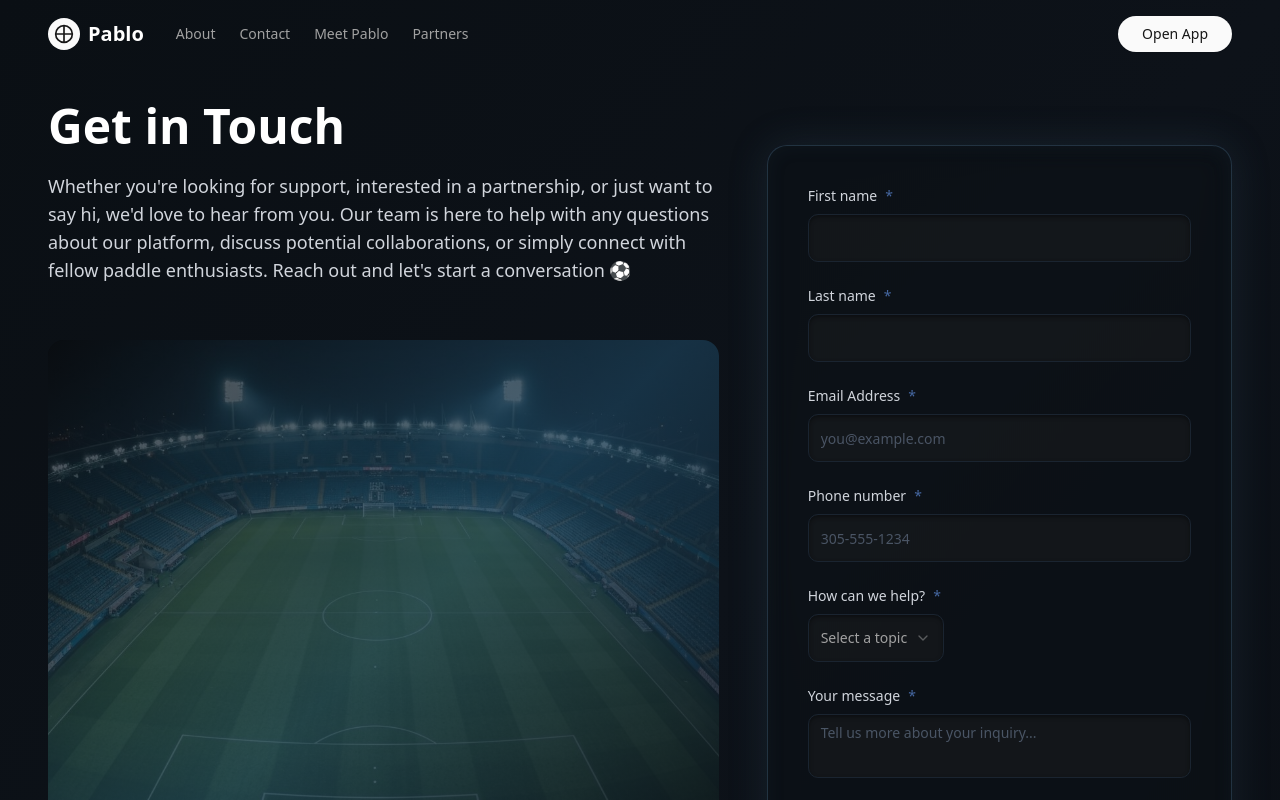
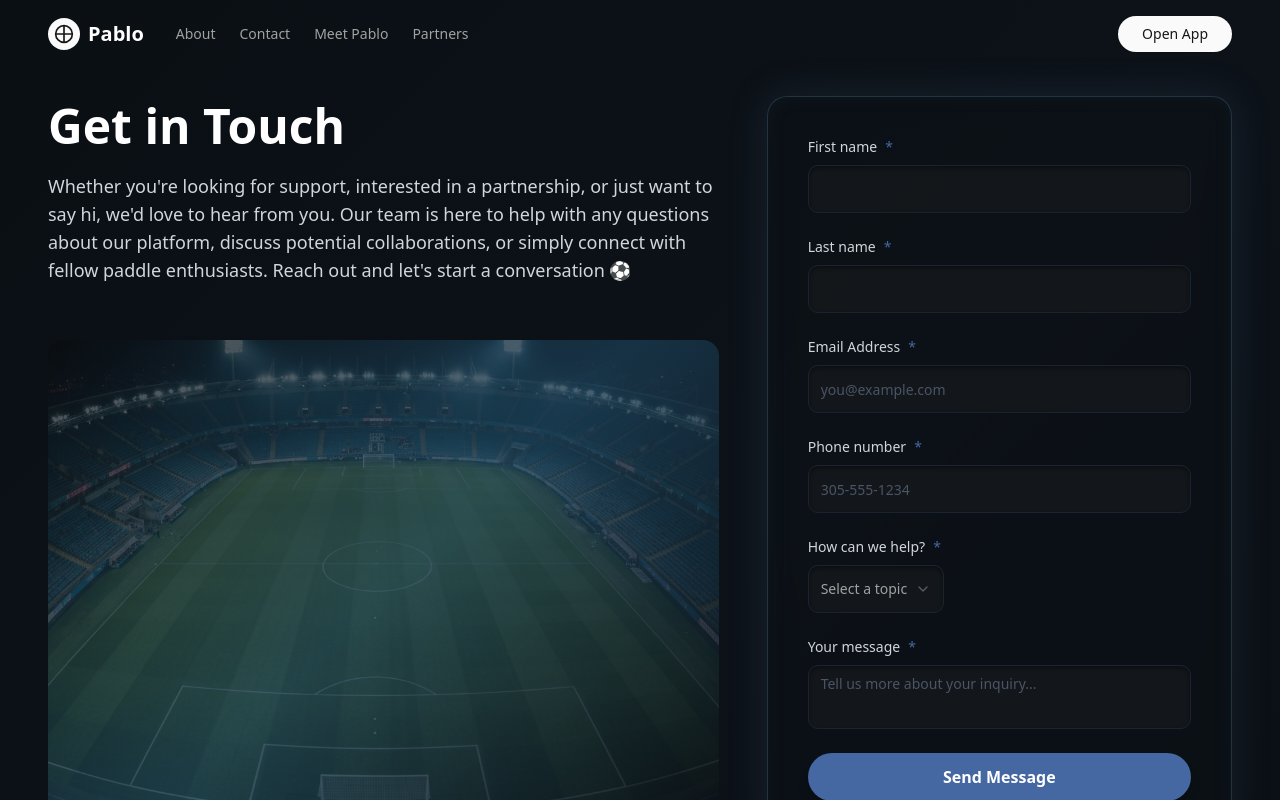
Before and after one commit to Sxriptor/pablo-landing, a Next.js app: page /contact in a window 1280 px wide. Shown: the top 800 px of the page. Built offline with nearby package versions, Linux system fonts and the light colour scheme.

Commit message:
added better contact

```diff
--- a/app/contact/page.tsx
+++ b/app/contact/page.tsx
@@ -10,7 +10,7 @@ export default function ContactPage() {
       <main className="pt-24 pb-16 px-4 lg:px-12">
         <div className="grid lg:grid-cols-12 gap-8 lg:gap-12 max-w-[1600px] mx-auto">
           {/* Left Column - Media + Copy */}
-          <div className="lg:col-span-6 xl:col-span-7 flex flex-col justify-center space-y-6">
+          <div className="lg:col-span-6 xl:col-span-7 flex flex-col space-y-6">
             <div className="space-y-4 z-10 relative">
               <h1 className="text-3xl lg:text-4xl xl:text-5xl font-bold text-white leading-tight">
                 Get in Touch
@@ -21,7 +21,7 @@ export default function ContactPage() {
             </div>
 
             {/* Background Image with Gradient Overlay */}
-            <div className="relative mt-8 rounded-2xl overflow-hidden h-[300px] lg:h-[500px] xl:h-[600px]">
+            <div className="relative mt-8 rounded-2xl overflow-hidden flex-1 min-h-[300px]">
               <div
                 className="absolute inset-0 bg-cover bg-center"
                 style={{
@@ -39,7 +39,7 @@ export default function ContactPage() {
           </div>
 
           {/* Right Column - Form Card */}
-          <div className="lg:col-span-6 xl:col-span-5 flex items-center">
+          <div className="lg:col-span-6 xl:col-span-5 flex items-stretch">
             <ContactForm />
           </div>
         </div>
--- a/components/welcome-section.tsx
+++ b/components/welcome-section.tsx
@@ -7,12 +7,21 @@ export function WelcomeSection() {
     <section className="py-20 px-4" style={{ background: '#060606' }}>
       <div className="container mx-auto">
         <div className="grid lg:grid-cols-2 gap-16 items-start">
-          <div className="max-w-md">
-            <h2 className="text-4xl lg:text-5xl font-bold mb-4 text-balance">Welcome to the Future of Padel</h2>
-            <p className="text-lg text-muted-foreground text-pretty">
-              Plei is more than just an app—it's a movement for everyone, everywhere. Whether you're looking to join a
-              game, host matches, or connect with others who share your passion. Plei makes it effortless.
-            </p>
+          <div className="max-w-md space-y-6">
+            <div>
+              <h2 className="text-4xl lg:text-5xl font-bold mb-4 text-balance">Welcome to the Future of Padel</h2>
+              <p className="text-lg text-muted-foreground text-pretty">
+                Plei is more than just an app—it's a movement for everyone, everywhere. Whether you're looking to join a
+                game, host matches, or connect with others who share your passion. Plei makes it effortless.
+              </p>
+            </div>
+            <div className="rounded-lg overflow-hidden">
+              <img
+                src="/welcome-image.jpg"
+                alt="Padel players on court"
+                className="w-full h-auto object-cover"
+              />
+            </div>
           </div>
 
           <div className="space-y-4">
```
